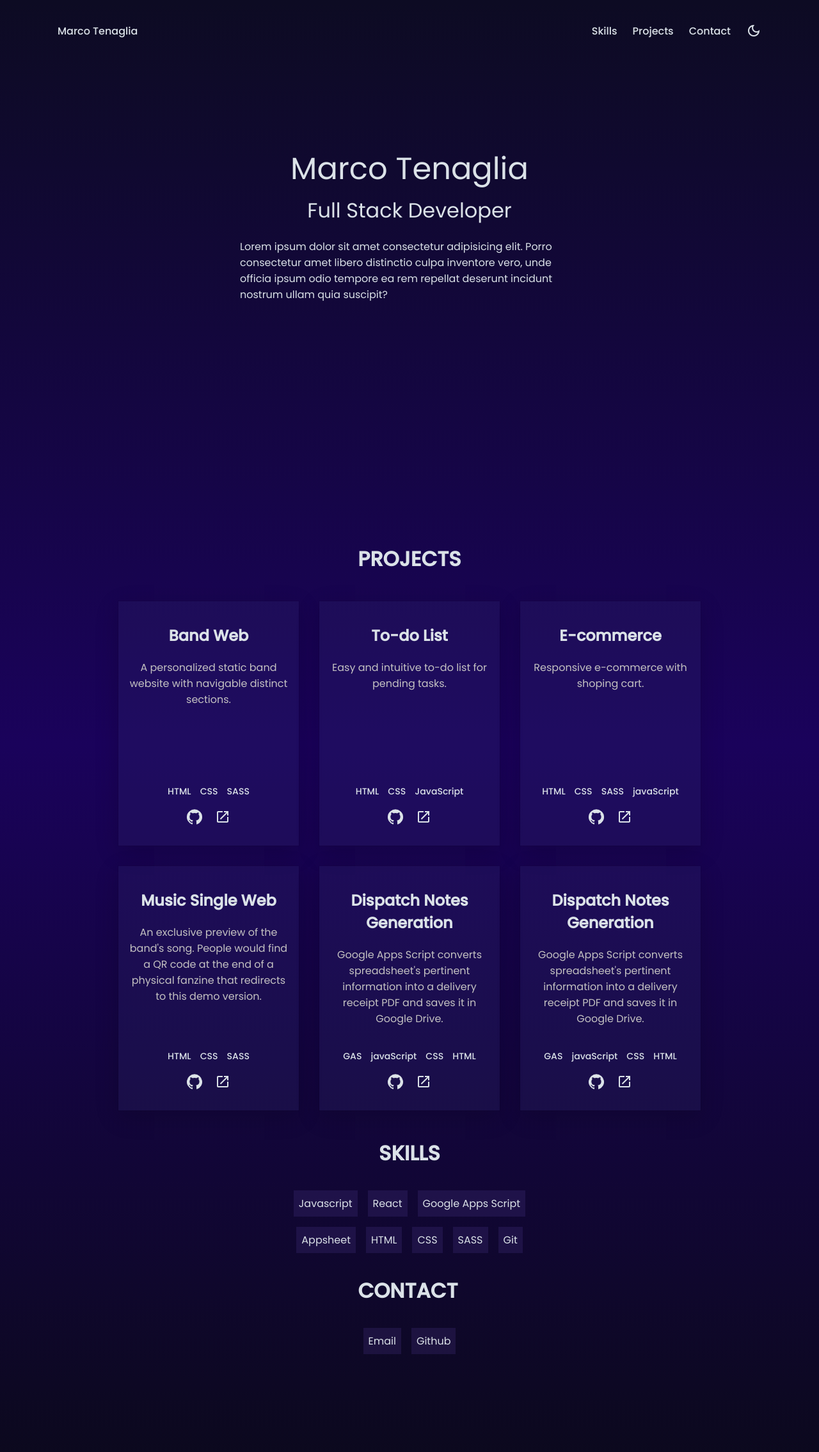
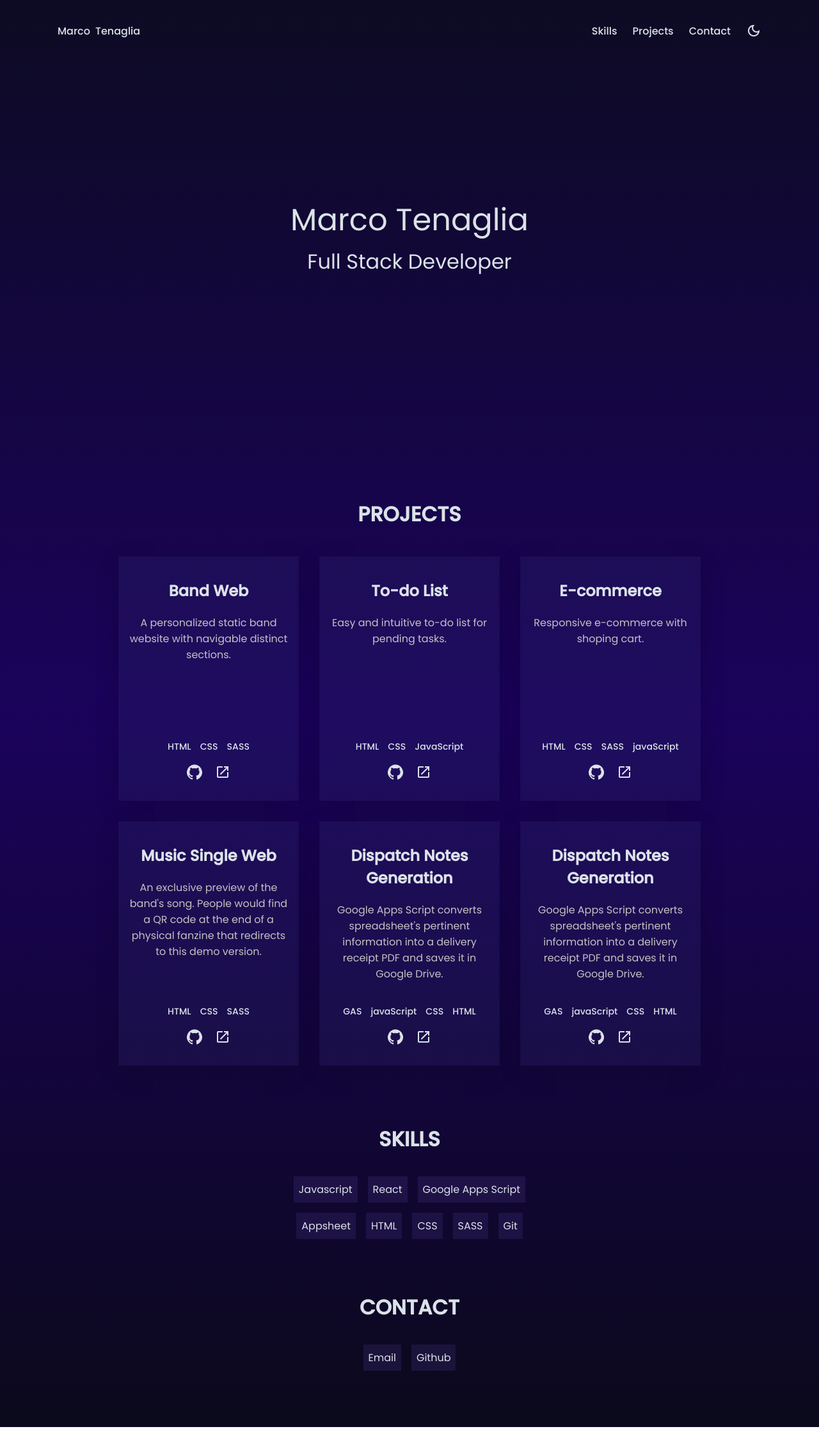
Before and after one commit to marcotenaglia/portfolio, a React (Vite) app: page / in a window 1280 px wide. Shown: the top 2270 px of the page at 64% size. After the commit the page ends 2231 px from the top, so only its background shows below. Built offline with nearby package versions, Linux system fonts and the light colour scheme.

Commit message:
pseudo terminado

```diff
--- a/src/App.css
+++ b/src/App.css
@@ -31,7 +31,7 @@ button {
 .container {
     display: flex;
     flex-flow: column;
-    margin-top: 7em;
+    margin-top: 12em;
     justify-content: center;
     align-items: center;
 }
@@ -43,8 +43,14 @@ button {
     margin-bottom: 5px;
 }
 
+.info {
+    display: flex;
+    width: 50%;
+    margin-bottom: 20em;
+}
+
 .info-text {
-    margin: 20px 10px;
+    margin: 0px;
 }
 
 .subtitle {
@@ -78,14 +84,13 @@ button {
 
 }
 
-.info {
+.header-title {
     display: flex;
-    width: 50%;
-    margin-bottom: 30%;
-}
-
-.header-title {
+    justify-content: start;
+    align-items: center ;
+    gap: .5em;
     font-weight: 500;
+    flex-wrap: wrap;
 }
 
 .nav-anchor-tag {
@@ -212,11 +217,12 @@ button {
     margin: 0.5em;
 }
 
-.items-box {
+.skills-box {
     display: flex;
     flex-flow: column;
     align-items: center;
     justify-content: center;
+    margin-top: 3em;
 }
 
 .items-list {
@@ -261,18 +267,27 @@ button {
 .contact-box {
     display: flex;
     flex-flow: column;
+    align-items: center;
+    justify-content: center;
+    margin-top: 3em;
+    margin-bottom: 5em;
+
 }
 
 .contact-list {
     flex-flow: row;
     justify-content: space-between;
     width: 100%;
-    margin-bottom: 200px;
 }
 
 .contact-list .items {
     text-decoration: none;
     color: inherit;
+}
+
+.contact-items-light {
+    background-color: rgba(39, 23, 185, 0.223);
+
 }
 
 .contact-items-dark:hover {
--- a/src/App.jsx
+++ b/src/App.jsx
@@ -28,7 +28,10 @@ function App() {
       <body className={isDarkMode ? "body-light" : "body-dark"}>
 
         <header className="header center">
-          <div className='header-title'>Marco Tenaglia</div>
+          <div className='header-title'>
+            <div>Marco</div>
+            <div>Tenaglia</div>
+          </div>
           <nav className="nav">
 
             <div className='nav-btns'>
@@ -53,7 +56,7 @@ function App() {
             <div className='subtitle'>Full Stack Developer</div>
 
             <div className="info">
-              <p className='info-text'>Lorem ipsum dolor sit amet consectetur adipisicing elit. Porro consectetur amet libero distinctio culpa inventore vero, unde officia ipsum odio tempore ea rem repellat deserunt incidunt nostrum ullam quia suscipit?</p>
+              <p className='info-text'></p>
             </div>
             <section className='section'>
 
@@ -69,7 +72,7 @@ function App() {
                 </div>
               </div>
               <Skills isDarkMode={isDarkMode} />
-              <Contact isDarkMode={isDarkMode}/>
+              <Contact isDarkMode={isDarkMode} />
             </section>
 
           </div>
--- a/src/components/Contact.jsx
+++ b/src/components/Contact.jsx
@@ -4,7 +4,7 @@ const Contact = ({ isDarkMode }) => (
   <div id='contact' className="contact-box">
     <h2 className='section-title'>CONTACT</h2>
     <div className={`items-list contact-list items-${isDarkMode ? "light" : "dark"}`}>
-      <a href="mailto:marcotenaglia98Q.com" className={`items contact-items-${isDarkMode ? "dark" : "light"}`}>
+      <a href="mailto:marcotenaglia98Q.com" className={`items contact-items-${isDarkMode ?  "light" : "dark"}`}>
         Email
       </a>
       <a href='https://github.com/marcotenaglia' className={`items contact-items-${isDarkMode ?  "light" : "dark"}`}>
--- a/src/components/Skills.jsx
+++ b/src/components/Skills.jsx
@@ -2,7 +2,7 @@
 import React from "react";
 
 const Skills = ({ isDarkMode }) => (
-  <div id="skills" className="items-box">
+  <div id="skills" className="skills-box">
 
     <h2 className='section-title'>SKILLS</h2>
 
```
